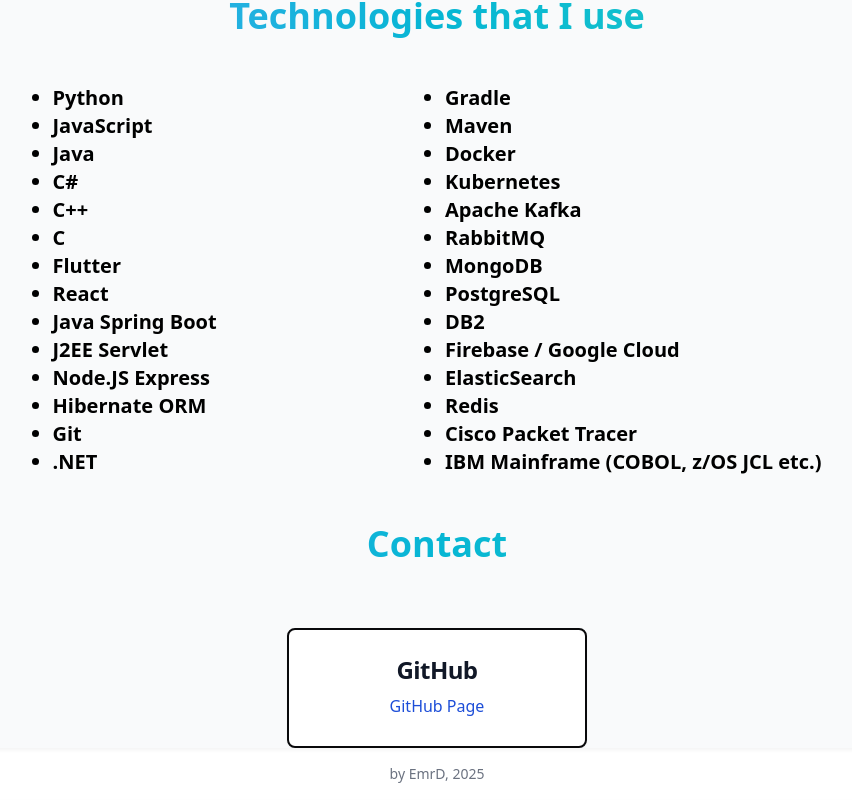
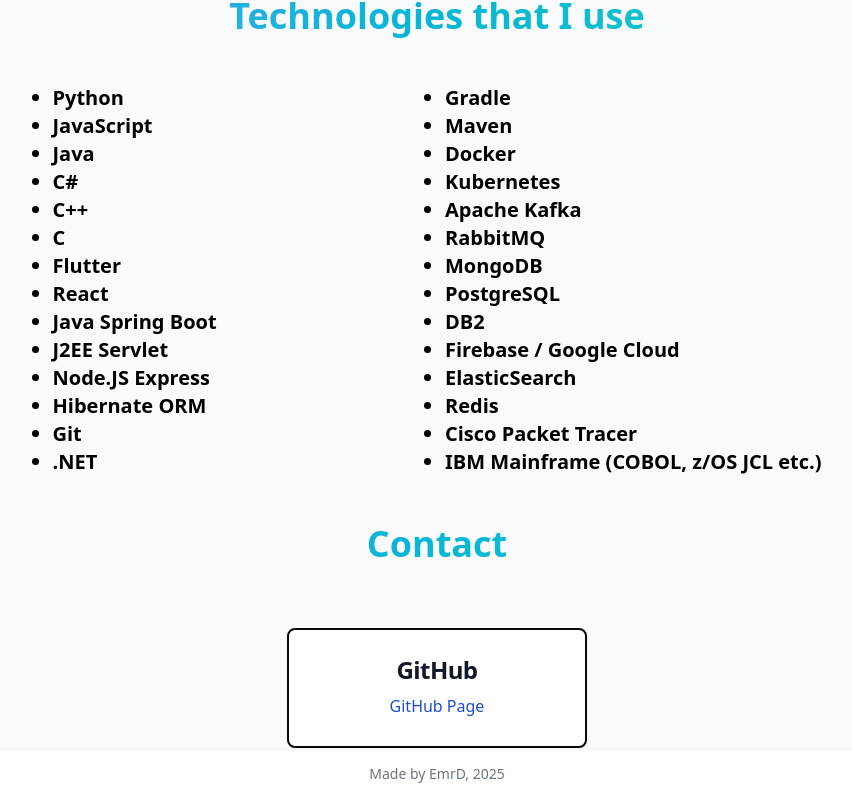
Before and after one commit to EmrD/emrd.github.io, a React (Vite) app: page / in a window 1280 px wide. Shown: the part 1904-2704 px from the top of the page, without its empty margins (203-1055 px from the left). Built offline with nearby package versions, Linux system fonts and the light colour scheme.

Commit message:
Update App.jsx

```diff
--- a/src/App.jsx
+++ b/src/App.jsx
@@ -10,7 +10,7 @@
       <Header />
 
       <footer className="bg-white shadow-inner py-4 text-center text-gray-500 text-sm">
-        by EmrD, {new Date().getFullYear()}
+       Made by EmrD, {new Date().getFullYear()}
       </footer>
     </div>
   );
```
